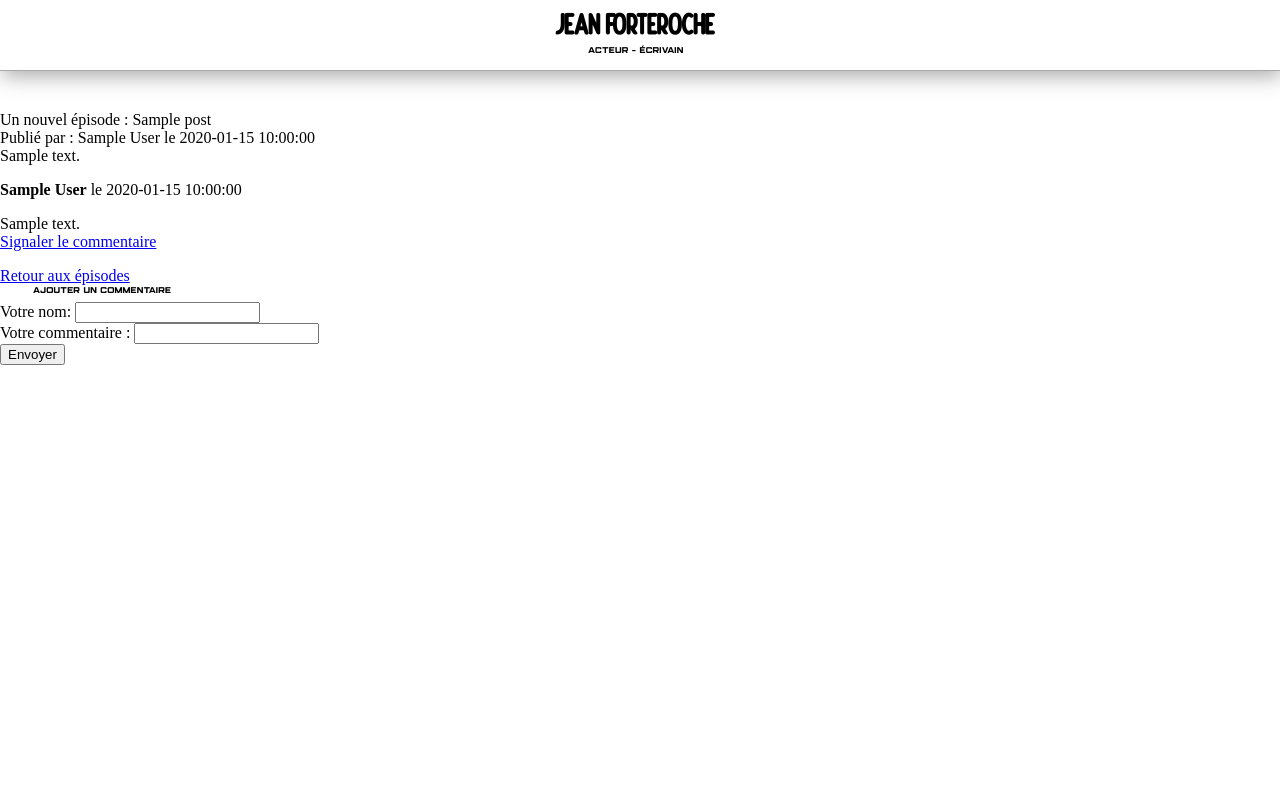
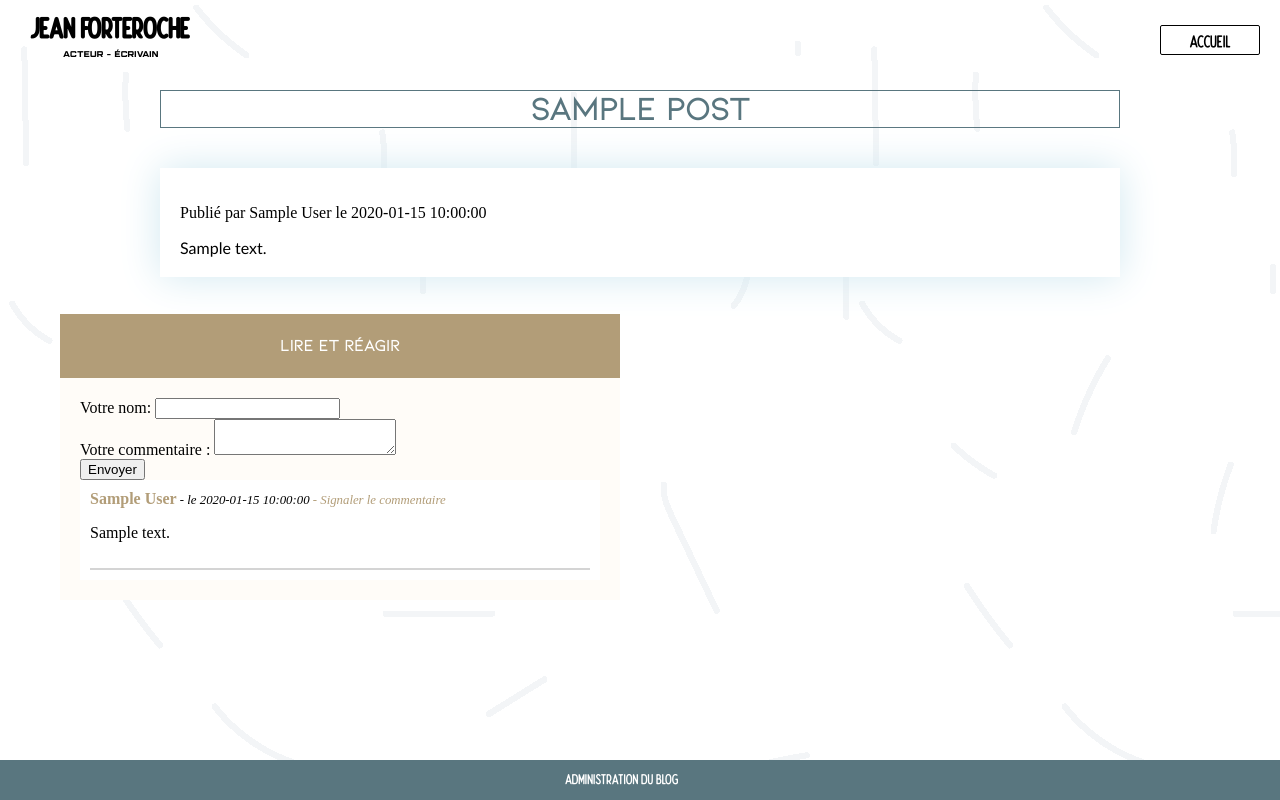
Before and after one commit to matthieuviglietti/Project-3_Blog_jf, a PHP site: page /index.php?action=postfront&id=1 in a window 1280 px wide. Run offline with PHP 8.4, Linux system fonts and the light colour scheme; tables that the repository leaves empty or names only in its code hold one stand-in row (values such as "Sample post"); some libraries are stand-ins or nearby versions.

Commit message:
Graphic Design of frontend

```diff
--- a/Model/PostManager.php
+++ b/Model/PostManager.php
@@ -19,7 +19,7 @@ class PostManager extends Manager
 	public function getPosts()
 	{
 		$db = $this->dbConnect();
-		$req = $db->query('SELECT id, title, content, author, post_date FROM posts ORDER BY post_date DESC');
+		$req = $db->query('SELECT id, title, content, author, post_date FROM posts ORDER BY post_date');
 
 		return $req;
 
--- a/User/style-front.css
+++ b/User/style-front.css
@@ -18,16 +18,6 @@
 }
 
 @font-face {
-    font-family: 'alaskaregular';
-    src: url('font/alaska_font-webfont.woff2') format('woff2'),
-         url('font/alaska_font-webfont.woff') format('woff');
-    font-weight: normal;
-    font-style: normal;
-
-}
-
-
-@font-face {
     font-family: 'kionaitalic';
     src: url('font/kiona-itallic-webfont.woff2') format('woff2'),
          url('font/kiona-itallic-webfont.woff') format('woff');
@@ -46,17 +36,46 @@
 
 }
 
+@font-face {
+    font-family: 'amaticbold';
+    src: url('font/amatic-bold-webfont.woff2') format('woff2'),
+         url('font/amatic-bold-webfont.woff') format('woff');
+    font-weight: normal;
+    font-style: normal;
+
+}
+
+@font-face {
+    font-family: 'amatic_scregular';
+    src: url('font/amaticsc-regular-webfont.woff2') format('woff2'),
+         url('font/amaticsc-regular-webfont.woff') format('woff');
+    font-weight: normal;
+    font-style: normal;
+
+}
+
+* {-moz-box-sizing: border-box; box-sizing: border-box;}
+
 body{
 	margin: 0;
+	padding-bottom: 85px;
+	background-image: url(images/fond-texte.png);
+	background-repeat: repeat;
+}
+
+a{
+	text-decoration: none;
+	color: black;
 }
 
 header{
 	width: 100%;
 	height: 60px;
-	border-bottom: 1px solid darkgrey;
-	box-shadow: 2px 5px 20px darkgrey;
-	margin-bottom: 40px;
-	padding-top: 10px;
+	margin-bottom: 30px;
+	padding-top: 20px;
+	display: flex;
+	justify-content: space-between;
+	align-items: center;
 
 }
 h1{
@@ -74,41 +93,202 @@ h2{
 }
 
 #logo{
-	margin:auto;
 	width: 170px;
-
+	margin-left: 30px;
 }
 
 nav{
-	list-style: none;
-	padding: 0;
-	text-align: right;
+
+	margin-right: 80px;
 }
 
-nav li{
-	display: inline-block;
-	margin-right: 40px;
+#home{
+	width:100px;
+	height: 30px;
+	text-align: center;
+	line-height: 33px;
+	border-radius: 2px;
+	margin-right: 20px;
+	font-family: 'nature_spiritregular';
+	font-size:1.2em;
+	color: black;
+	border: 1px solid black;
+	transition-property: background-color, color, border, border-radius;
+	transition-duration: 0.6s;
 }
 
-nav li a{
-	font-family: 'nature_spiritregular';
-	text-decoration: none;
-	color: dimgrey;
-	font-size: 1em;
+#container{
+	display: flex;
+	flex-wrap: nowrap;
+	justify-content: space-around;
+	height: 45vw;
+	margin-bottom: 10px;
 }
 
-nav li a:hover{
-	color: blue;
-	text-decoration:line-through;
+h4{
+	font-family: 'amaticbold';
+	font-size: 5em;
+	color:white;
+	text-align: center;
+	margin-bottom: 0;
 }
 
-#current{
-	text-decoration: line-through;
-	color: blue;
+#title{
+	background-color:#2B9EC5;
+	width: 50%;
+	padding: 20px;
+	display: flex;
+	flex-direction: column;
+	justify-content: center;
 }
 
-nav ul{
-	margin-right: 30px;
-	margin-top: 20px;
-	float: right;
+.book{
+	color: white;
+	font-family: 'marsekdemi';
+	text-align: center;
+	font-size: 0.7em;
+	margin-top: 0;
+	margin-bottom: 2px;
 }
+
+.author{
+	font-size: 0.6em;
+	text-align: center;
+	margin-top: 0;
+	color: #B2FAFF;
+}
+
+#content{
+	width: 50%;
+	padding: 20px;
+	/*background-image: url(images/fond-texte.png);
+	background-repeat: no-repeat;*/
+	font-family:'Kionaregular';
+	text-align: justify;
+	display: flex;
+	flex-direction: column;
+	justify-content: center;
+}
+
+#read{
+	font-family: 'kionaregular';
+	font-size: 1em;
+	text-decoration: none;
+	font-weight: bold;
+	width: 180px;
+	height: 45px;
+	background-color: #2B9EC5;
+	color: white;
+	text-align: center;
+	line-height: 45px;
+	border-radius: 5px;
+	transition-property: background-color;
+	transition-duration: 1s;
+}
+
+#read:hover{
+	background-color: #59767F;
+}
+
+#home:hover{
+	border: 1px solid #2B9EC5;
+	border-radius: 20px;
+	color: #2B9EC5;
+}
+
+footer{
+	background-color: #59767F;
+	height: 40px;
+	position: fixed;
+	bottom: 0;
+	left: 0;
+	right: 0;
+	z-index:10;
+}
+
+footer a{
+	font-family: 'nature_spiritregular';
+	color:white;
+	line-height: 40px;
+	width: 150px;
+	display: block;
+	margin: auto;
+}
+
+/*Post-View*/
+
+#postview{
+	width: 960px;
+	display: block;
+	margin: auto;
+	box-shadow: 0px 0px 40px 0px #D1E8F0;
+	padding: 20px;
+	background-color: white;
+}
+
+h5{
+	font-family: 'kionaregular';
+	font-size:2em;
+	text-align: center;
+	color: #59767F;
+	border: solid 1px #59767F;
+	width: 960px;
+	margin: auto;
+}
+
+#contentpost{
+	font-family: "Gill Sans", "Gill Sans MT", "Myriad Pro", "DejaVu Sans Condensed", Helvetica, Arial, "sans-serif";
+}
+
+.margintitle{
+	margin-bottom: 40px;
+}
+
+/*comments*/
+
+h6{
+	font-family: 'kionaregular';
+	color: white;
+	font-weight: 3000;
+	font-size: 1em;
+	width: 35em;
+	height: 4em;
+	line-height: 4em;
+	margin-left: 60px;
+	margin-bottom: 0px;
+	text-align: center;
+	background-color: #B29D78;
+}
+
+#free{
+	margin-left: 60px;
+	background-color: #FFFCF8;
+	padding: 20px;
+	width: 35em;
+}
+
+.brown{
+	color: #B29D78;
+}
+
+.date{
+	font-size: 0.8em;
+}
+
+#backcomments{
+	background-color: white;
+	padding: 10px;
+}
+
+aside p{
+	margin-top: 0;
+}
+
+#separatecomments{
+	padding-bottom: 10px;
+	border-bottom: 2px solid rgba(212,212,212,1.00);
+}
+
+#alert{
+	width: 100px;
+}
--- a/View/frontend/post_view.php
+++ b/View/frontend/post_view.php
@@ -5,46 +5,64 @@
 <link href="User/style-front.css" rel="stylesheet"/>
 <script src="https://cloud.tinymce.com/stable/tinymce.min.js"></script>
 <script>tinymce.init({selector:'textarea',
-					  language_url : '../../User/Language/fr_FR.js',
+					  language_url : 'User/Language/fr_FR.js',
 					  branding : false,
-					  width : 700});</script>
+					  width : 520});</script>
 <title>Administration du blog</title>
 </head>
 
 <body>
 
 	<header class="header">
+		<a href="index.php">
 			<div id="logo">
 				<h1>Jean Forteroche</h1>
 				<h2>Acteur - Écrivain</h2>
 			</div>
+		</a>
+
+		<a id="home" href="index.php">Accueil</a>
+
 	</header>
 
-        <?php
+	<div class="margintitle">
+    	<h5><?=nl2br($post['title'])?></h5>
+	</div>
 
-		echo 'Un nouvel épisode : '.$post['title'].'<br/> Publié par : '.$post['author'].' le '.$post['post_date'].'<br/>'.$post['content'];
 
-        while ($comment = $getcomment->fetch())
-        {
-        ?>
-            <p><strong><?= htmlspecialchars($comment['author']) ?></strong> le <?= $comment['comment_date'] ?></p>
-            <p><?= nl2br(htmlspecialchars($comment['comment']))?><a href="root.php?action=alertc&amp;commentid=<?= (htmlspecialchars($comment['id']))?>&amp;id=<?= (htmlspecialchars($post['id']))?>"><br/>
-			Signaler le commentaire</a></p>
-            <a href="index.php?action=listpfront>">Retour aux épisodes</a>
+		<div id="postview">
+			<p>Publié par <?=$post['author']?> le <?=$post['post_date']?></p>
 
-        <?php
-        }
-        ?>
+			<article id='contentpost'><?=$post['content']?></article>
+		</div>
 
-       	<h2>Ajouter un commentaire</h2>
 
+		<h6>Lire et réagir</h6>
+		<div id="free">
 			<div id="comments">
 					<form action="index.php?action=createc&amp;id=<?=$post['id']?>" method="post">
 						<label name='author'>Votre nom:</label> <input type="text" name="author"/><br/>
-				<label name='comment'>Votre commentaire :</label> <input type="text" name="comment"/><br/>
+						<label name='comment'>Votre commentaire :</label> <textarea type="text" name="comment"></textarea><br/>
 						<input type="submit" name="submit" value="Envoyer"/>
 					</form>
 			</div>
 
+		<?php
+			while ($comment = $getcomment->fetch())
+			{
+			?>
+			<section id="backcomments">
+				<aside id="separatecomments">
+					<p><strong class="brown"><?= htmlspecialchars($comment['author']) ?></strong><em class="date"> - le <?= $comment['comment_date'] ?><a class="brown" id="alert" href="index.php?action=alertc&amp;commentid=<?= (htmlspecialchars($comment['id']))?>&amp;id=<?= (htmlspecialchars($post['id']))?>"> - Signaler le commentaire</a></em></p>
+					<p><?= nl2br($comment['comment'])?></p>
+				</aside>
+			</section>
+			<?php
+			}
+			?>
+		</div>
+
+	<footer><a href="index.php?action=gotologin">Administration du blog</a></footer>
+
     </body>
 </html>
```
Also changed, not shown: View/frontend/home_view.php (+27 -10 lines), User/font/alaska_font-webfont.woff (deleted), User/font/alaska_font-webfont.woff2 (deleted), User/font/amatic-bold-webfont.ttf (added), User/font/amatic-bold-webfont.woff (added), User/font/amatic-bold-webfont.woff2 (added), User/font/amaticsc-regular-webfont.woff (added), User/font/amaticsc-regular-webfont.woff2 (added), User/images/fond-texte.png (added). Lines whose indentation alone changed are shown as unchanged.
